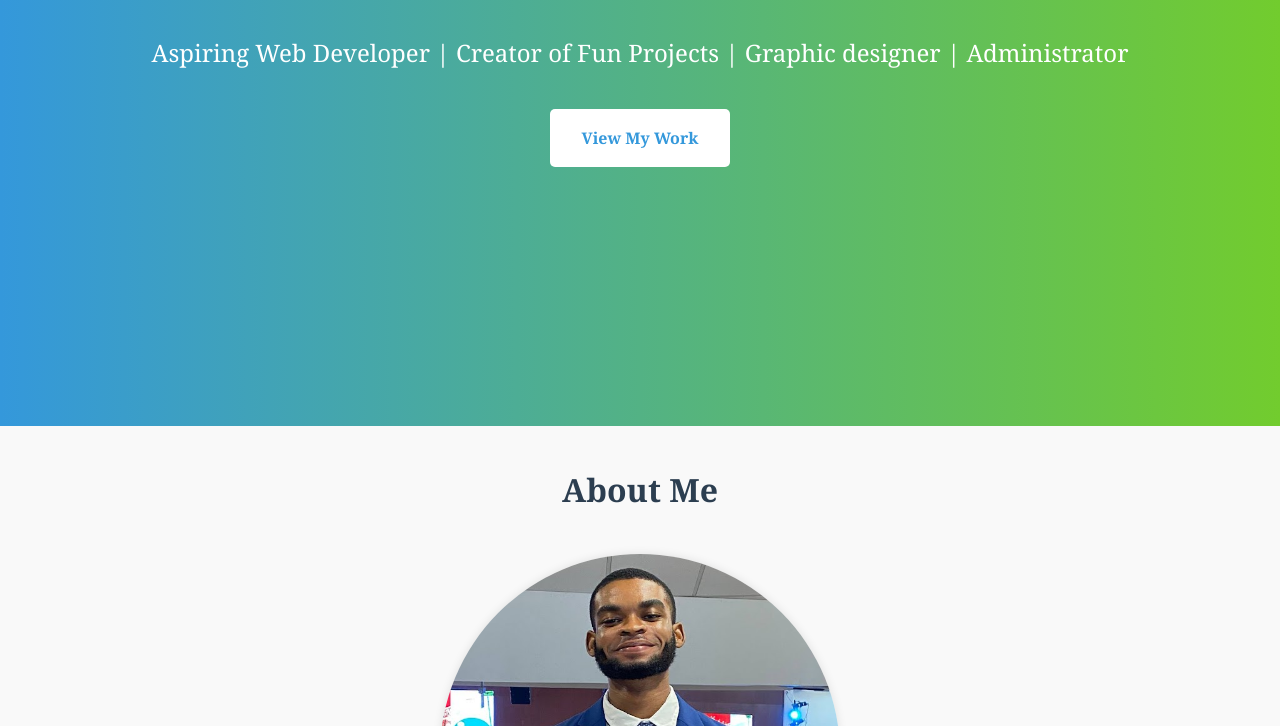
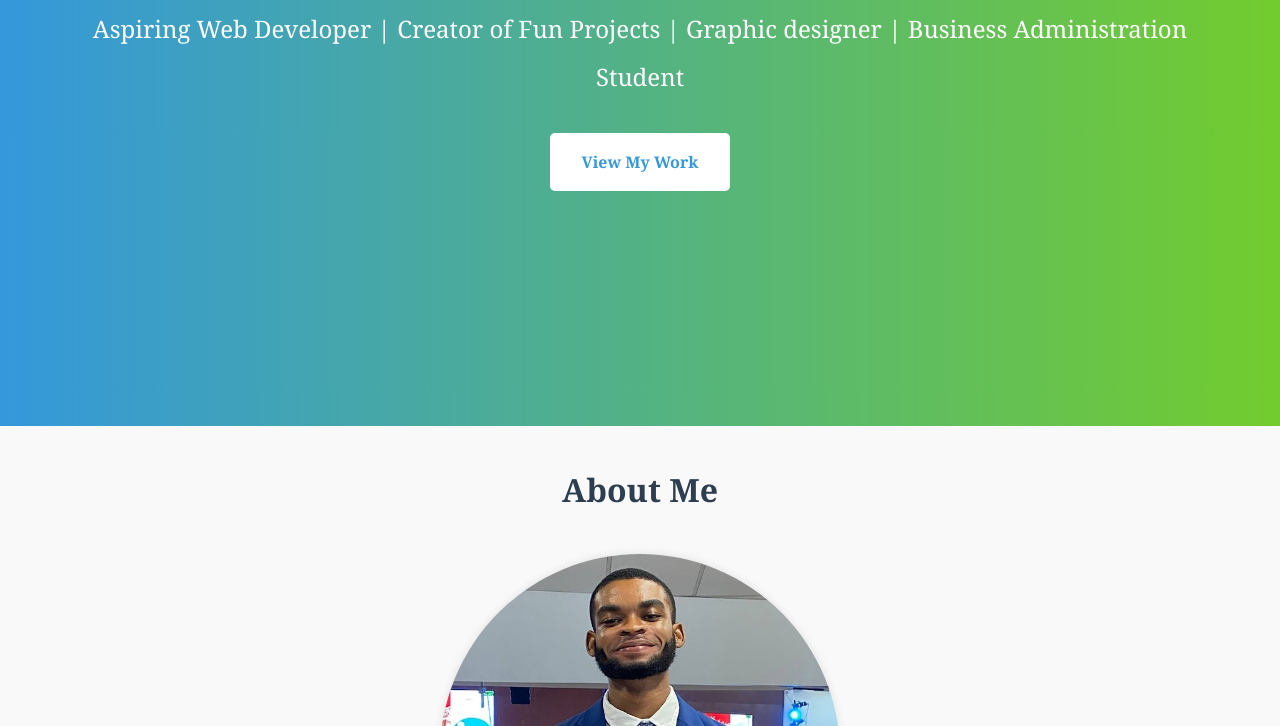
Before and after one commit to Froxxtt-dev/Portfolio1, a plain HTML site: page index.html in a window 1280 px wide. Shown: the part 374-1100 px from the top of the page. Drawn offline with Linux system fonts and the light colour scheme.

Commit message:
Update index.html

```diff
--- a/index.html
+++ b/index.html
@@ -23,7 +23,7 @@
     <section id="home" class="hero">
         <div class="hero-content">
             <h1>Hi, I’m Bright Sarfo</h1>
-            <p>Aspiring Web Developer | Creator of Fun Projects | Graphic designer | Administrator  </p>
+            <p>Aspiring Web Developer | Creator of Fun Projects | Graphic designer | Business Administration Student </p>
             <a href="#projects" class="cta-button">View My Work</a>
         </div>
     </section>
```
